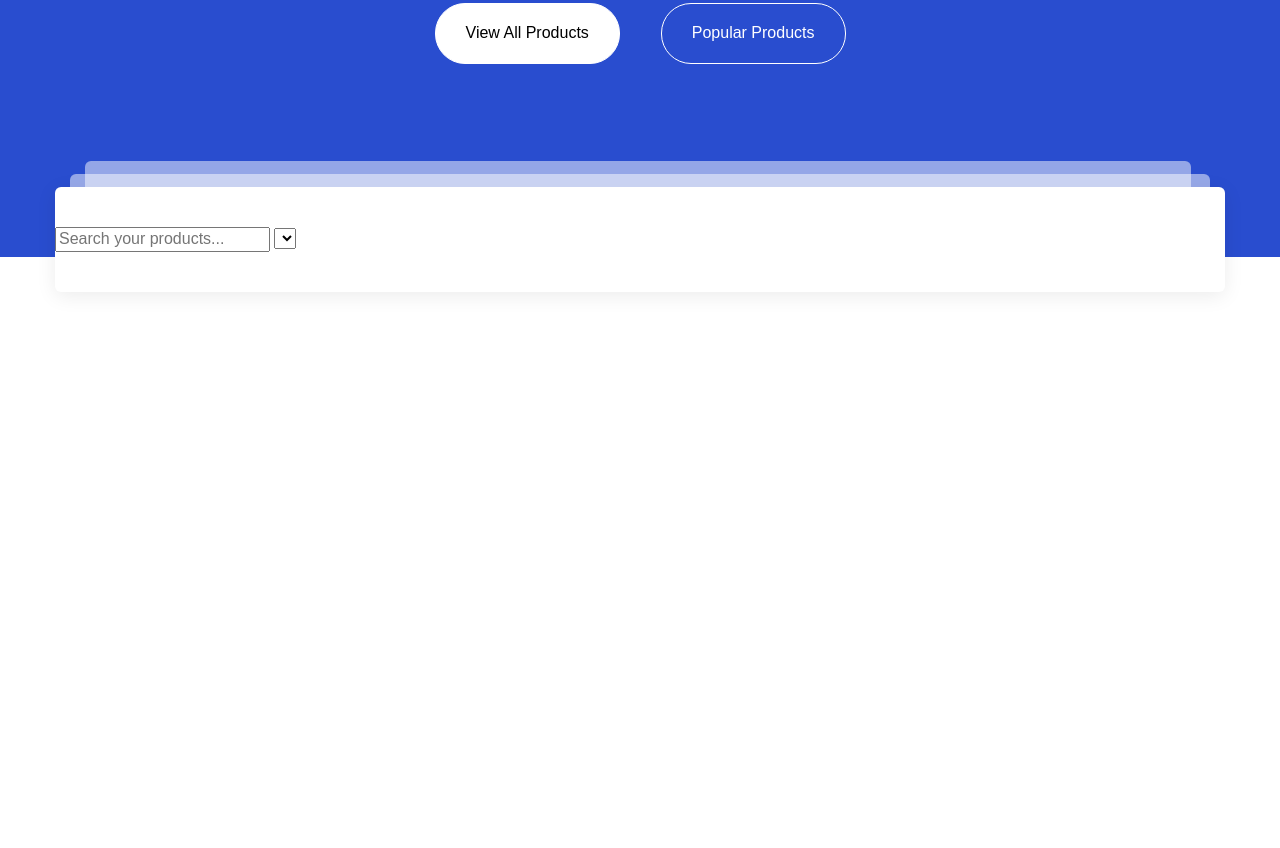
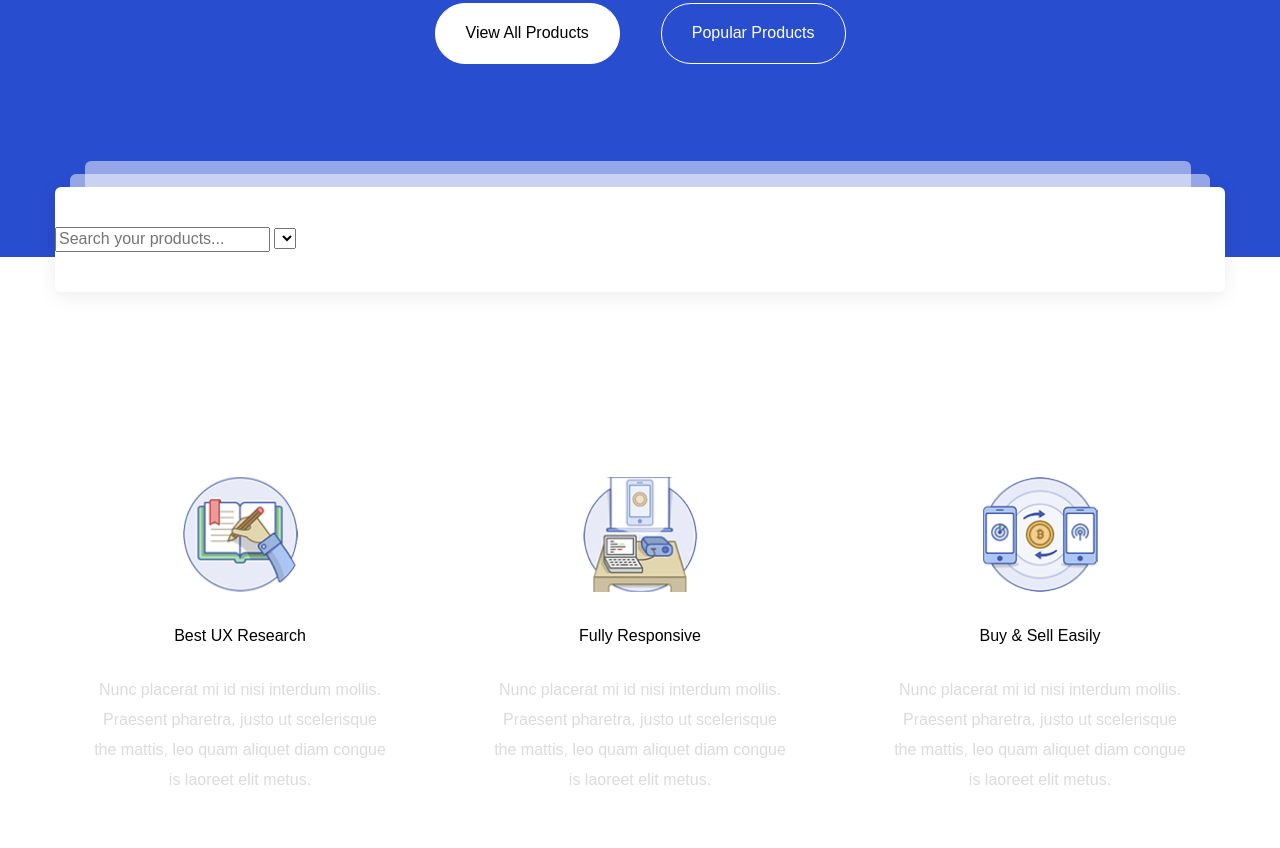
Before and after one commit to ShabanovEvgeniy/martplace, a website: page app/index.html in a window 1280 px wide. Shown: the part 652-1500 px from the top of the page. Before the commit the page ends 1199 px from the top, so only its background shows below. Drawn offline with nearby package versions, Linux system fonts and the light colour scheme; files that its build step writes are made by us from their sources.

Commit message:
updete section product-search

```diff
--- a/app/index.html
+++ b/app/index.html
@@ -121,18 +121,63 @@
                     <form class="search-box__form">
                         <input type="text" placeholder="Search your products...">
                         <select>
-
+                            <option value="Category 1"></option>
+                            <option value="Category 2"></option>
+                            <option value="Category 3"></option>
                         </select>
                     </form>
 
                 </div>
-                <div class="product-search-item">
-
+                <div class="product-search__item ">
+                    <div class="product-search__item-img" style="background-image: url(images/search-product.png);">
+                    </div>
+                    <div class="product-search__item-title">
+                        Best UX Research
+                    </div>
+                    <div class="product-search__item-text">
+                        Nunc placerat mi id nisi interdum mollis. Praesent pharetra, justo ut scelerisque the mattis,
+                        leo quam aliquet diam congue is laoreet elit metus.
+                    </div>
+                </div>
+                <div class="product-search__item ">
+                    <div class="product-search__item-img" style="background-image: url(images/search-product2.png);">
+                    </div>
+                    <div class="product-search__item-title">
+                        Fully Responsive
+                    </div>
+                    <div class="product-search__item-text">
+                        Nunc placerat mi id nisi interdum mollis. Praesent pharetra, justo ut scelerisque the mattis,
+                        leo quam aliquet diam congue is laoreet elit metus.
+                    </div>
+                </div>
+                <div class="product-search__item ">
+                    <div class="product-search__item-img" style="background-image: url(images/search-product3.png);">
+                    </div>
+                    <div class="product-search__item-title">
+                        Buy & Sell Easily
+                    </div>
+                    <div class="product-search__item-text">
+                        Nunc placerat mi id nisi interdum mollis. Praesent pharetra, justo ut scelerisque the mattis,
+                        leo quam aliquet diam congue is laoreet elit metus.
+                    </div>
                 </div>
             </div>
         </div>
 
     </section>
+
+
+
+
+
+
+
+
+
+
+
+
+
 
 
 
--- a/app/scss/style.scss
+++ b/app/scss/style.scss
@@ -180,6 +180,8 @@
 .product-search__inner{
     position: relative;
     padding: 170px 0 120px;
+    display: flex;
+    justify-content: space-between;
 }
 
     .search-box{
@@ -216,3 +218,36 @@
 
         }
     }
+
+    .product-search__item{
+        padding: 50px 35px;
+        text-align: center;
+        transition: all 1s;
+        border-radius: 4px;
+        background-color: #fff;
+
+        &-img{
+            width: 115px;
+            height: 115px;
+            background-position: center;
+            background-size: cover;
+            background-repeat: no-repeat;
+            display:inline-block;
+            margin-bottom: 30px;
+        }
+
+        &-title{
+            font-style: 24px;
+            margin-bottom: 30px;
+        }
+
+        &-text{
+            line-height: 30px;
+            color: #dbdbdb;
+            max-width: 300px;
+        }
+
+        &:hover{
+            box-shadow: 0px 2px 50px 0px rgba(0, 0, 0, 0.08);
+        }
+    }
```
Also changed, not shown: app/css/style.min.css, app/images/search-product.jpg (added), app/images/search-product.png (added), app/images/search-product2.png (added), app/images/search-product3.png (added).
